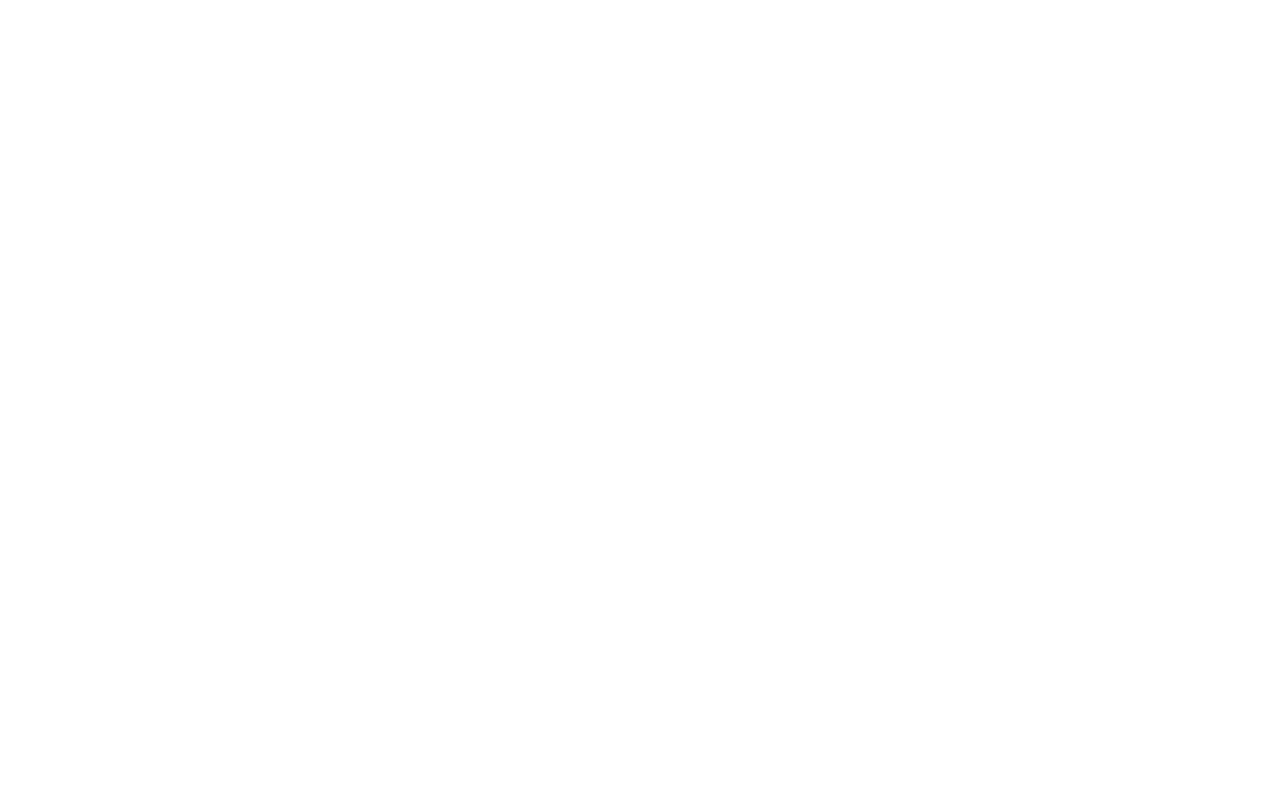
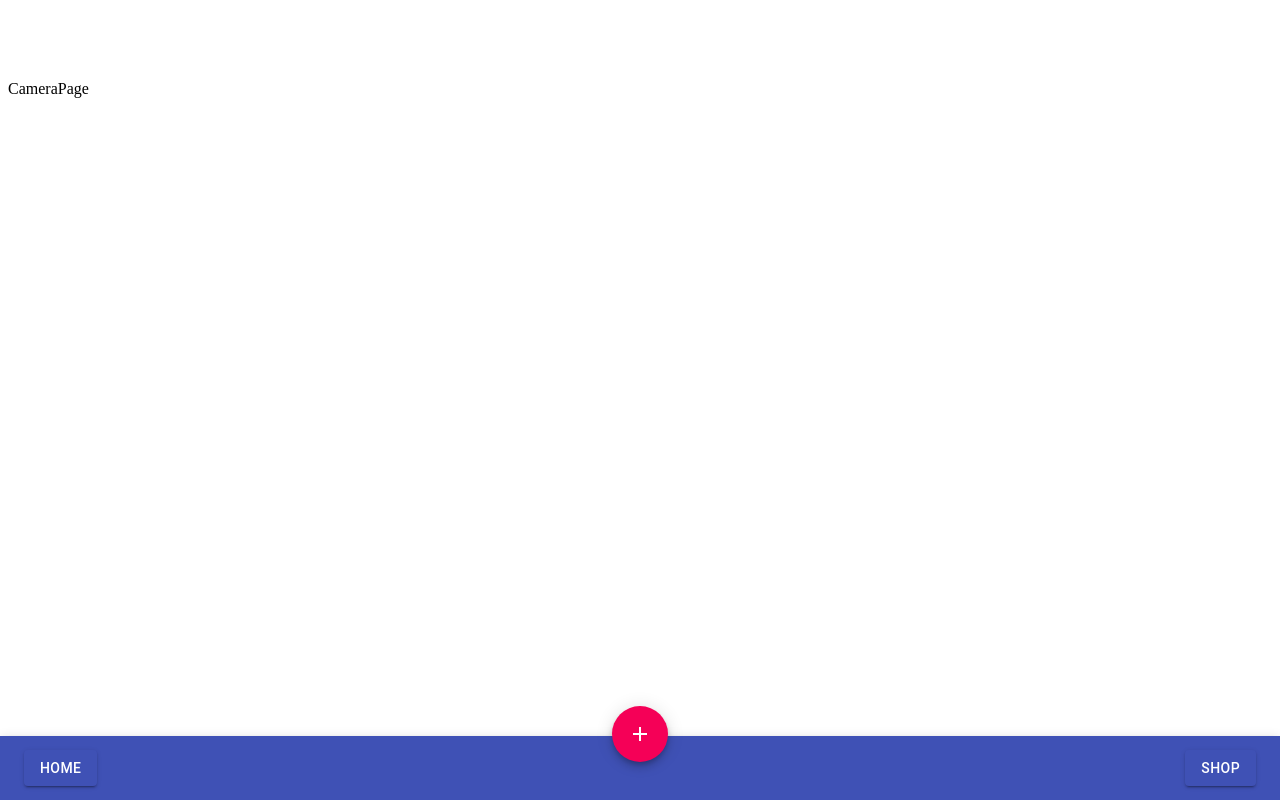
Before and after one commit to colinhon0/downtown-babies, a React (Create React App) app in the folder client/: page /camera in a window 1280 px wide. Built offline with nearby package versions, Linux system fonts and the light colour scheme.

Commit message:
navbar done

```diff
--- a/client/src/App.js
+++ b/client/src/App.js
@@ -7,6 +7,7 @@
 
 import HomePage from './pages/HomePage';
 import ShopPage from './pages/ShopPage';
+import CameraPage from './pages/CameraPage';
 
 function App() {
   return (
@@ -15,6 +16,7 @@
         <Switch>
           <Route exact path='/' component={HomePage}></Route>
           <Route path='/shop' component={ShopPage}></Route>
+          <Route path='/camera' component={CameraPage}></Route>
         </Switch>
       </div>
     </Router>
--- a/client/src/components/Navbar.js
+++ b/client/src/components/Navbar.js
@@ -5,11 +5,24 @@
 import Toolbar from '@material-ui/core/Toolbar';
 import Button from '@material-ui/core/Button';
 import { Link } from 'react-router-dom';
+import Fab from '@material-ui/core/Fab';
+import AddIcon from '@material-ui/icons/Add';
 
 const useStyles = makeStyles((theme) => ({
   appBar: {
     top: 'auto',
     bottom: 0,
+  },
+  fabButton: {
+    position: 'absolute',
+    zIndex: 1,
+    top: -30,
+    left: 0,
+    right: 0,
+    margin: '0 auto',
+  },
+  grow: {
+    flexGrow: 1,
   }
 }));
 
@@ -18,11 +31,17 @@
   return (
     <AppBar position='fixed' className={classes.appBar}>
       <Toolbar>
-      <Link to={'/'} style={{ textDecoration: 'none' }}>
-        <Button id='home' color='primary' variant='contained' onClick>Home</Button>
+        <Link to={'/'} style={{ textDecoration: 'none' }}>
+          <Button id='home' color='primary' variant='contained' onClick>Home</Button>
         </Link>
+        <Link to={'/camera'} style={{ textDecoration: 'none' }}>
+          <Fab color="secondary" aria-label="add" className={classes.fabButton}>
+              <AddIcon />
+          </Fab>
+        </Link>
+        <div className={classes.grow} />
         <Link to={'/shop'} style={{ textDecoration: 'none' }}>
-        <Button id='shop' color='primary' variant='contained' onClick>Shop</Button>
+          <Button id='shop' color='primary' variant='contained' onClick>Shop</Button>
         </Link>
       </Toolbar>
     </AppBar>
--- /dev/null
+++ b/client/src/pages/CameraPage.js
@@ -0,0 +1,18 @@
+import React from 'react'
+
+import Navbar from '../components/Navbar';
+
+function CameraPage() {
+  return (
+    <div>
+      <Navbar />
+      <br />
+      <br />
+      <br />
+      <br />
+      CameraPage
+    </div>
+  )
+}
+
+export default CameraPage
```
